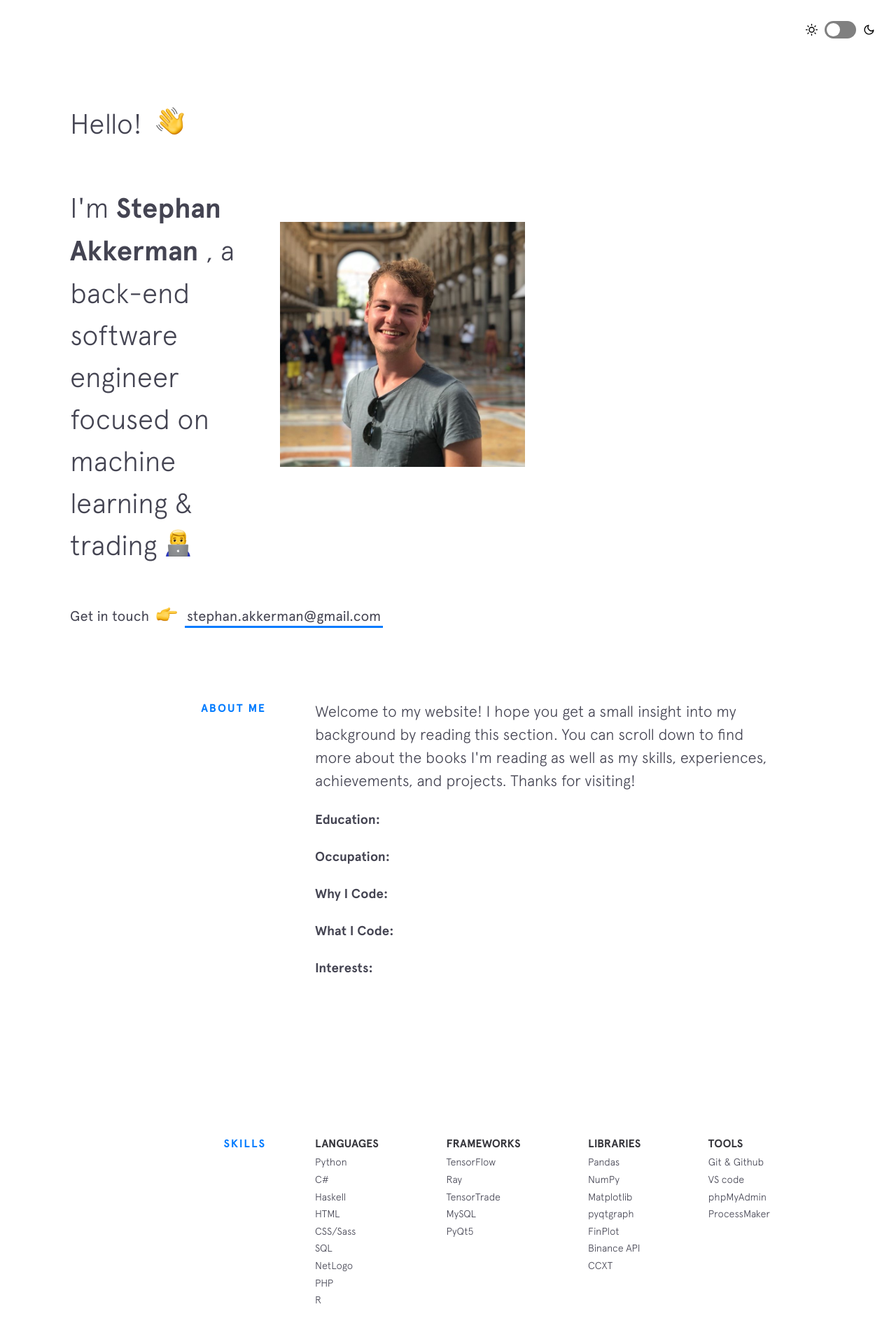
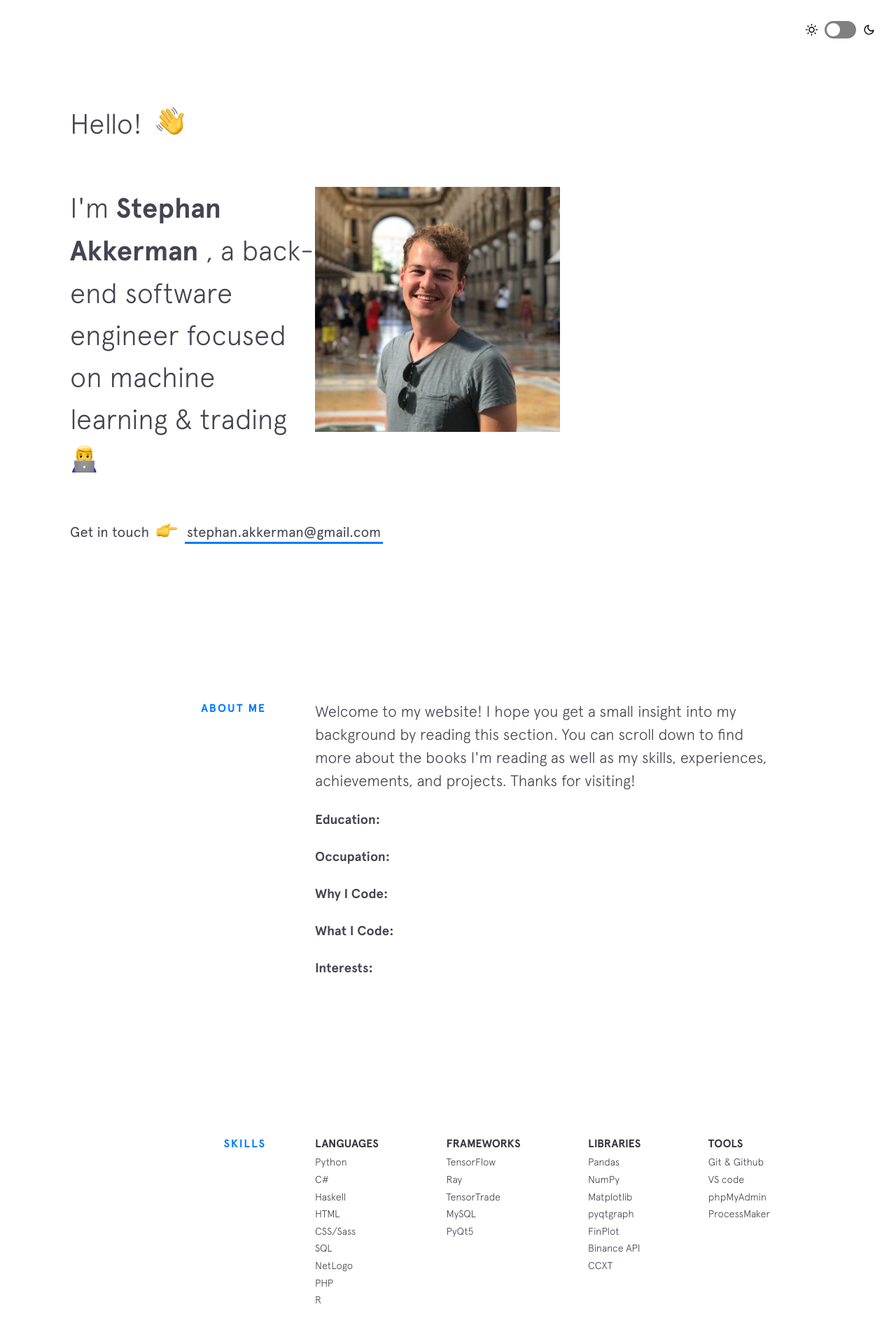
Before and after one commit to StephanAkkerman/StephanAkkerman.github.io, a Jekyll site: the page built from index.html, in a window 1280 px wide. Shown: the top 1920 px of the page at 70% size. Built offline with Jekyll 4.4.1, drawn with Linux system fonts in a browser that asks for light colours; nearby versions of some CDN libraries.

Commit message:
Update intro.html

```diff
--- a/_includes/intro.html
+++ b/_includes/intro.html
@@ -4,7 +4,7 @@
   </h1>
 
   <h2 class="intro__tagline">
-    <img src="{{site.baseurl}}/img/headshot.jpg" alt="" height="350px" width="350px" align="right" HSPACE="50" VSPACE="50">
+    <img src="{{site.baseurl}}/img/headshot.jpg" alt="" height="350px" width="350px" style="float: right;">
     I'm
     <span class="name">Stephan Akkerman</span>
     , a back-end software engineer focused on machine learning &amp; trading
```
